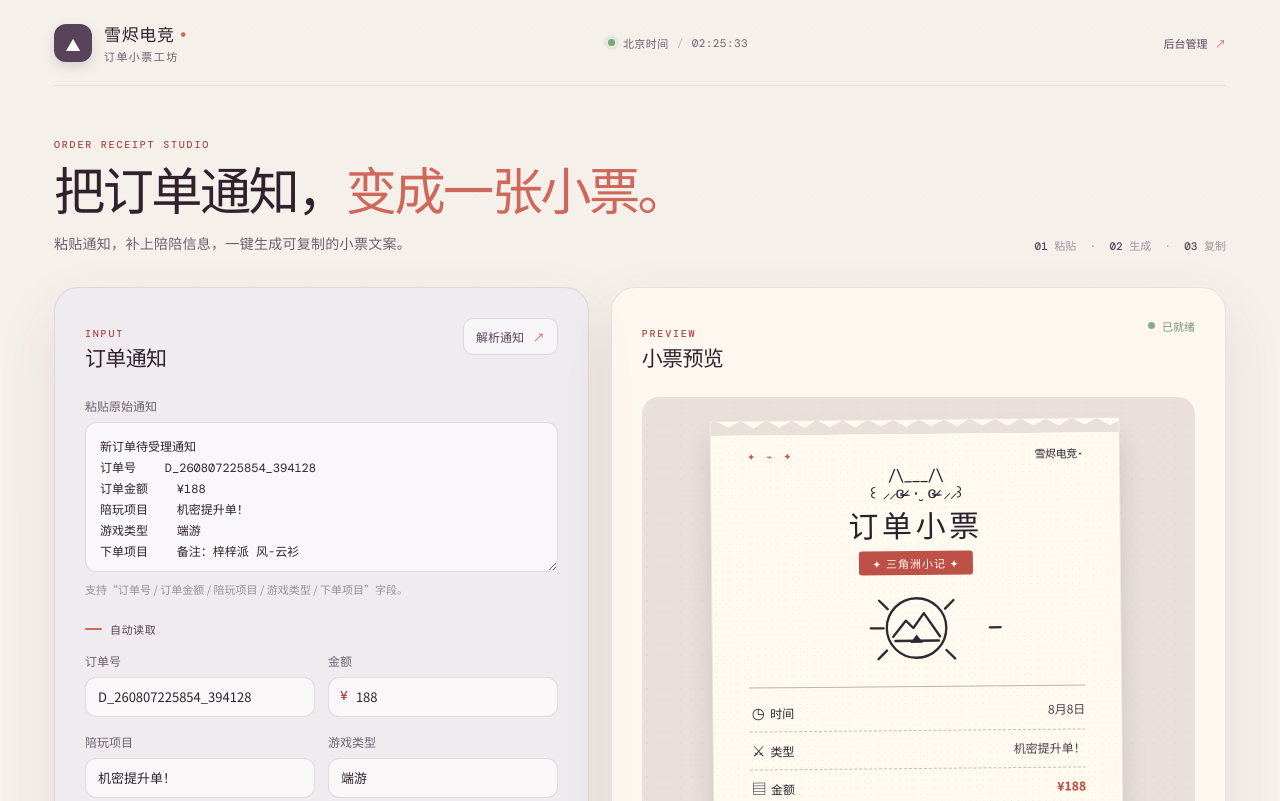
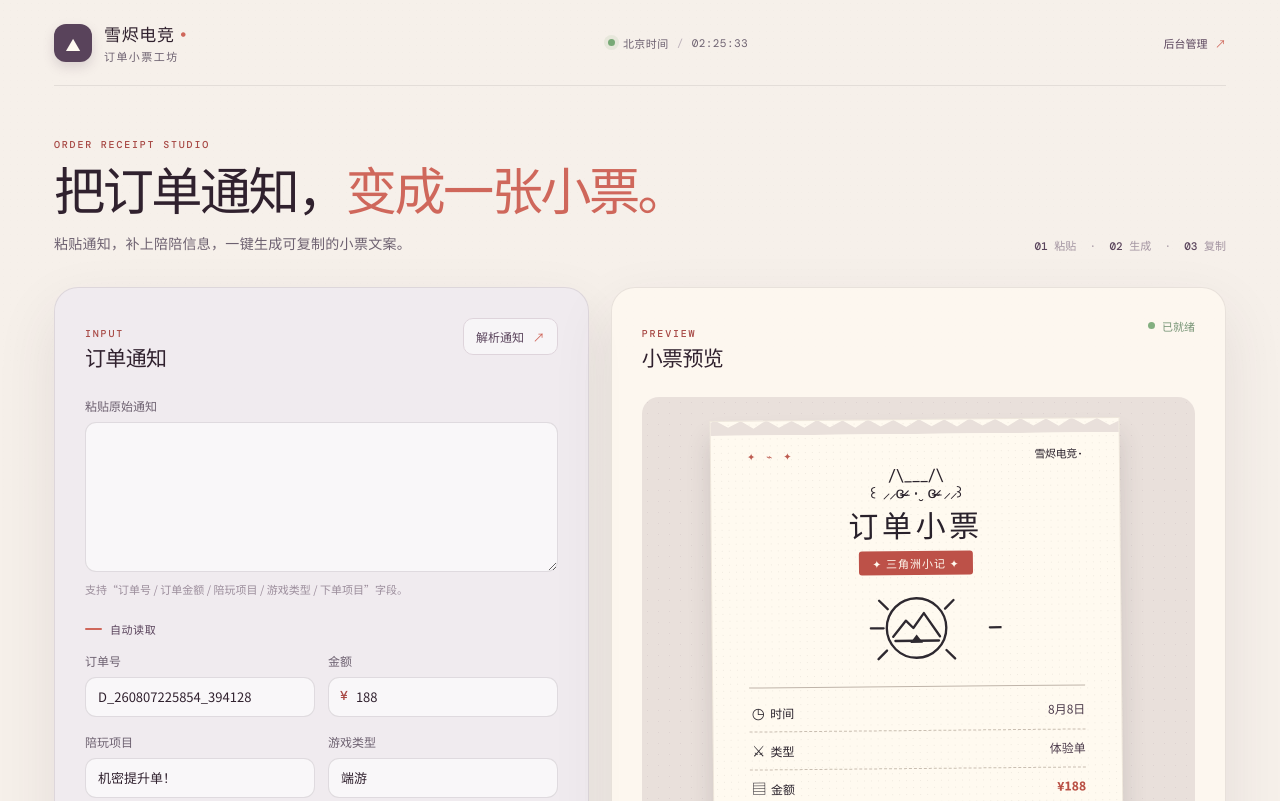
Before and after one commit to ymou783/xuejin-order-studio, a plain HTML site: page index.html in a window 1280 px wide. Shown: the top 801 px of the page. Drawn offline with nearby package versions, Linux system fonts and the light colour scheme; a web font is replaced by a local one.

Commit message:
Start order notice input blank

```diff
--- a/index.html
+++ b/index.html
@@ -50,12 +50,7 @@
             </div>
 
             <label class="field-label" for="noticeInput">粘贴原始通知</label>
-            <textarea id="noticeInput" spellcheck="false">新订单待受理通知
-订单号    D_260807225854_394128
-订单金额    ¥188
-陪玩项目    机密提升单！
-游戏类型    端游
-下单项目    备注：梓梓派 风-云衫</textarea>
+            <textarea id="noticeInput" spellcheck="false"></textarea>
             <p class="helper-text">支持“订单号 / 订单金额 / 陪玩项目 / 游戏类型 / 下单项目”字段。</p>
 
             <div class="field-section-title"><span></span> 自动读取</div>
```
